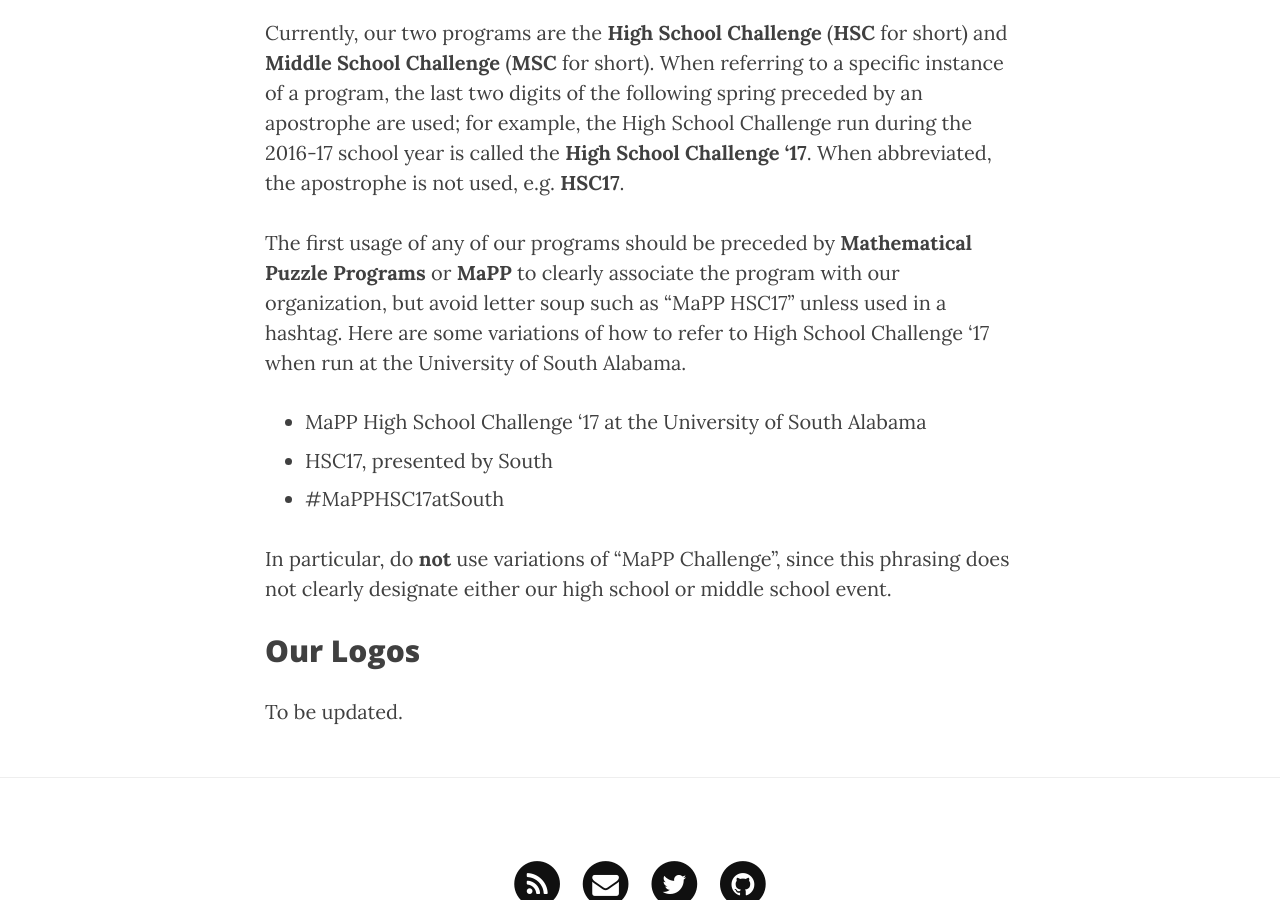
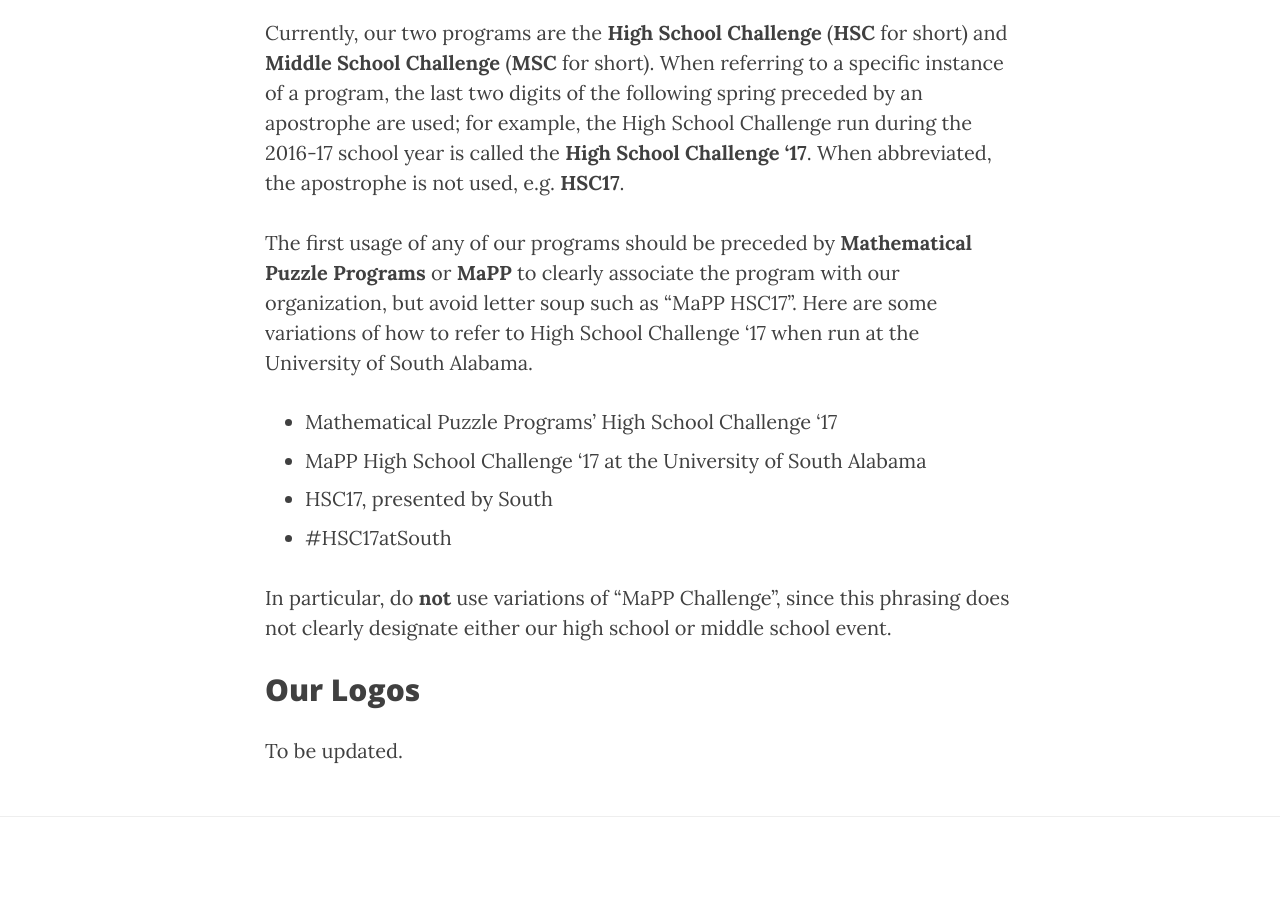
Before and after one commit to MaPPmath/mappmath.github.io, a Jekyll site: the page built from pages/about/branding.md, in a window 1280 px wide and 900 px high, scrolled down 1733 px. Built offline with Jekyll 4.4.1, drawn with Linux system fonts in a browser that asks for light colours; nearby versions of some CDN libraries.

Commit message:
a couple tweaks

```diff
--- a/pages/about/branding.md
+++ b/pages/about/branding.md
@@ -50,13 +50,14 @@
 The first usage of any of our programs should be preceded by
 **Mathematical Puzzle Programs** or **MaPP** to clearly associate
 the program with our organization, but avoid letter soup such as
-"MaPP HSC17" unless used in a hashtag. Here are some variations of
+"MaPP HSC17". Here are some variations of
 how to refer to High School Challenge '17 when run at
 the University of South Alabama.
 
+- Mathematical Puzzle Programs' High School Challenge '17
 - MaPP High School Challenge '17 at the University of South Alabama
 - HSC17, presented by South
-- #MaPPHSC17atSouth
+- #HSC17atSouth
 
 In particular, do **not** use variations of "MaPP Challenge", since
 this phrasing does not clearly designate either our high school or
```
